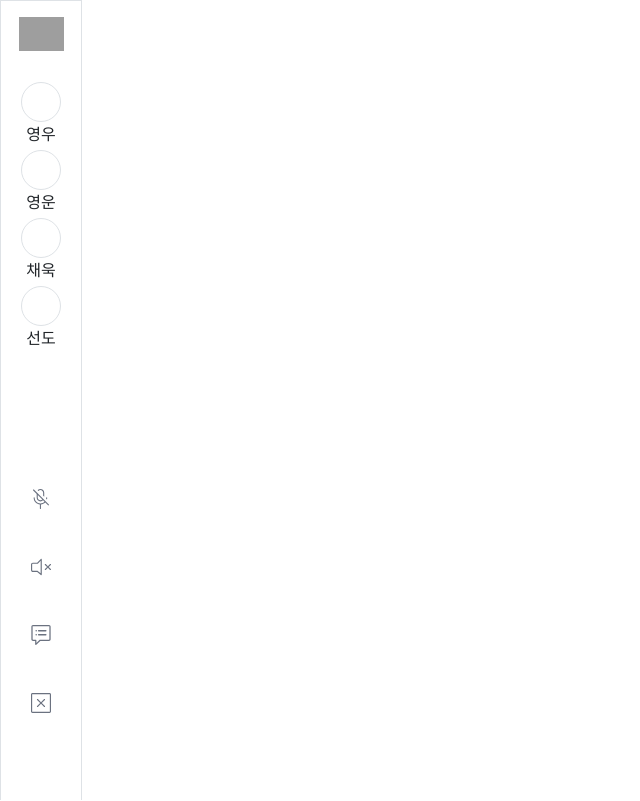
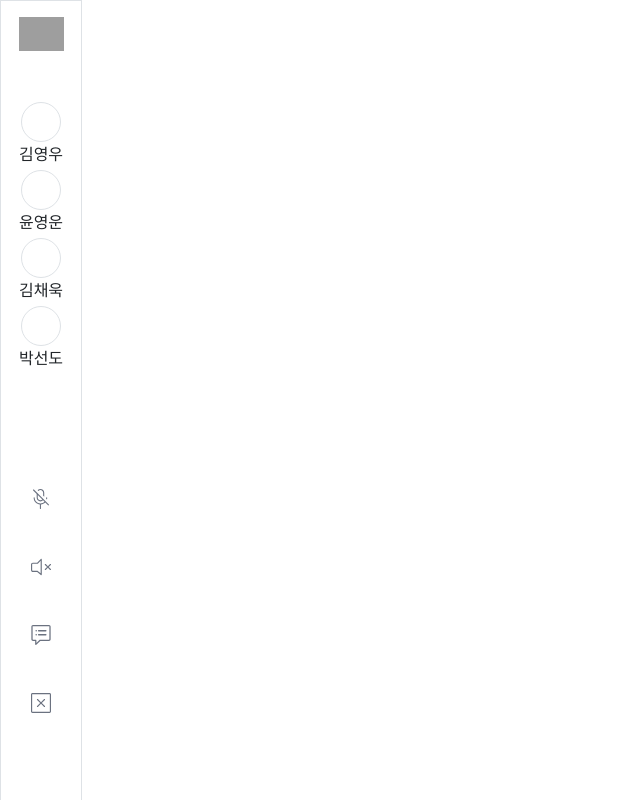
Before and after one commit to Miracle-Midnight/Drawing-Duo, a React (Create React App) app in the folder frontend/: page /inGame in a window 1280 px wide. Shown: the whole page, without its empty margins (0-640 px from the left). Built offline with nearby package versions, Linux system fonts and the light colour scheme; grey boxes are pictures that could not be loaded.

Commit message:
Feat : Add 인게임 플레이어 추가

```diff
--- a/frontend/src/components/sideNav/sideNav.tsx
+++ b/frontend/src/components/sideNav/sideNav.tsx
@@ -25,11 +25,11 @@ function SideNav() {
           <img src={logoSmall} alt="logo" width="45px"></img>
         </div>
         <div className="side-nav">
-          <ul className="flex flex-col justify-center ">
-            <InGamePlayer name="영우" />
-            <InGamePlayer name="영운" />
-            <InGamePlayer name="채욱" />
-            <InGamePlayer name="선도" />
+          <ul className="flex flex-col justify-center pt-10">
+            <InGamePlayer name="김영우" />
+            <InGamePlayer name="윤영운" />
+            <InGamePlayer name="김채욱" />
+            <InGamePlayer name="박선도" />
           </ul>
         </div>
         <div className="mt-10 mb-10">
```
